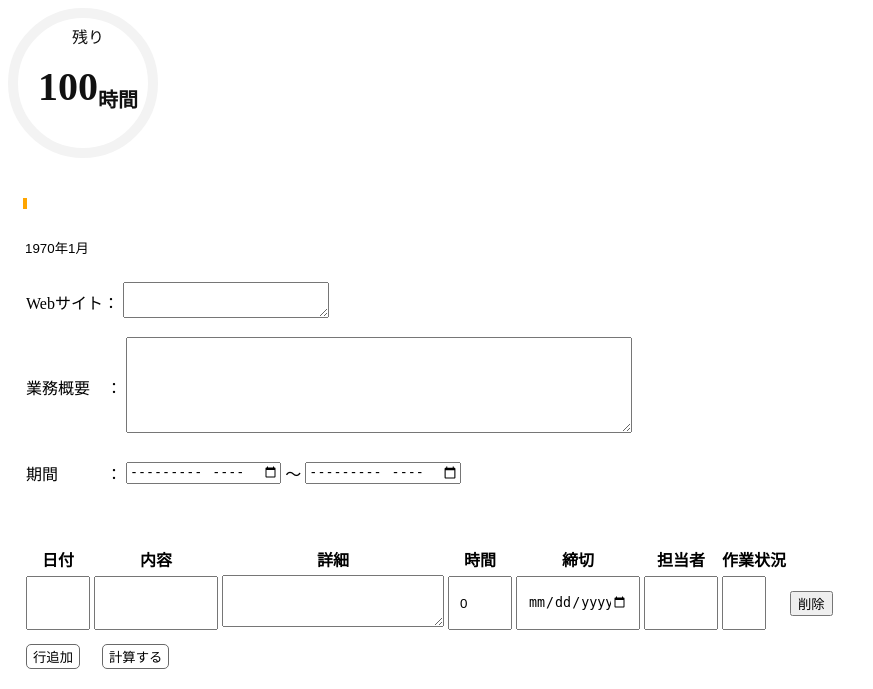
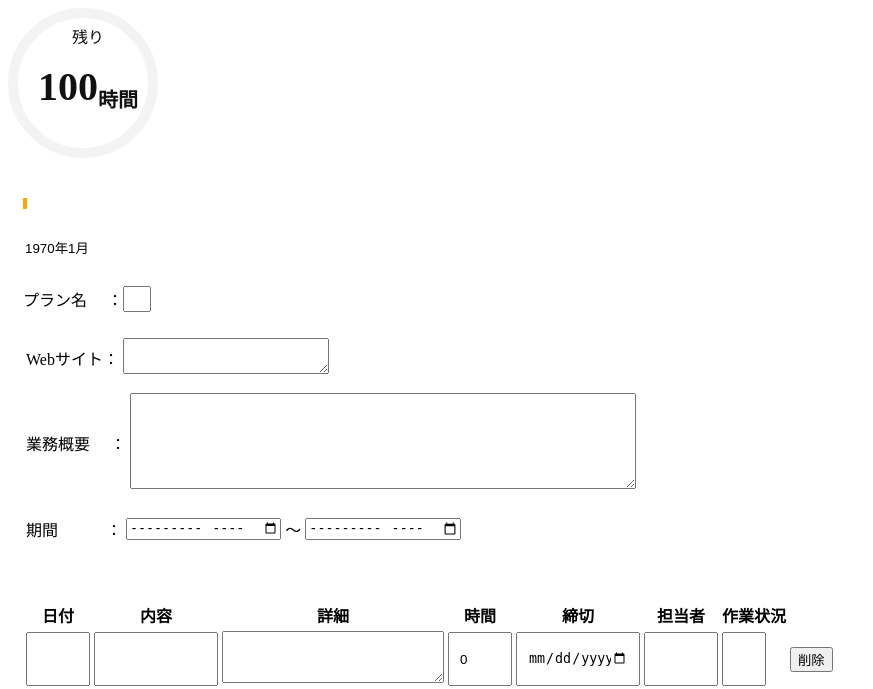
Before and after one commit to YurikaSaito1/WorkingTimeReport, a PHP site: page /tcpdf/monthReport.php in a window 1280 px wide. Shown: the top 689 px of the page, without its empty margins (0-873 px from the left). Run offline with PHP 8.4, Linux system fonts and the light colour scheme; data that the repository does not hold is empty.

Commit message:
管理画面のプラン名表示

```diff
--- a/css/monthReport.css
+++ b/css/monthReport.css
@@ -104,6 +104,18 @@ svg circle.passive {
 .month {
     margin: 15px;
     border: none;
+}
+
+.plan-area {
+    margin: 0 0 0 15px;
+    display: flex;
+    align-items: center;
+}
+
+.plan {
+    height: 20px;
+    width: 20px;
+    text-align: center;
 }
 
 .webArea {
--- a/monthReport.php
+++ b/monthReport.php
@@ -29,6 +29,11 @@
                 <div class="monthArea">
                     <input type="text" class="month" id="month">
                 </div>
+                <!-- プラン表示 -->
+                <div class="plan-area">
+                    <p>プラン名　 ：</p>
+                    <input type="text" class="plan" id="plan">
+                </div>
                 <!-- webサイト表示 -->
                 <div class="webArea">
                     <table>
@@ -42,7 +47,7 @@
                 <div class="overviewArea">
                     <table>
                         <tr>
-                            <td><p>業務概要　：</p></td>
+                            <td><p>業務概要　 ：</p></td>
                             <td><pre><textarea class="overview" id="overview" name="overview" form="save"></textarea></pre></td>
                         </tr>
                     </table>
```
